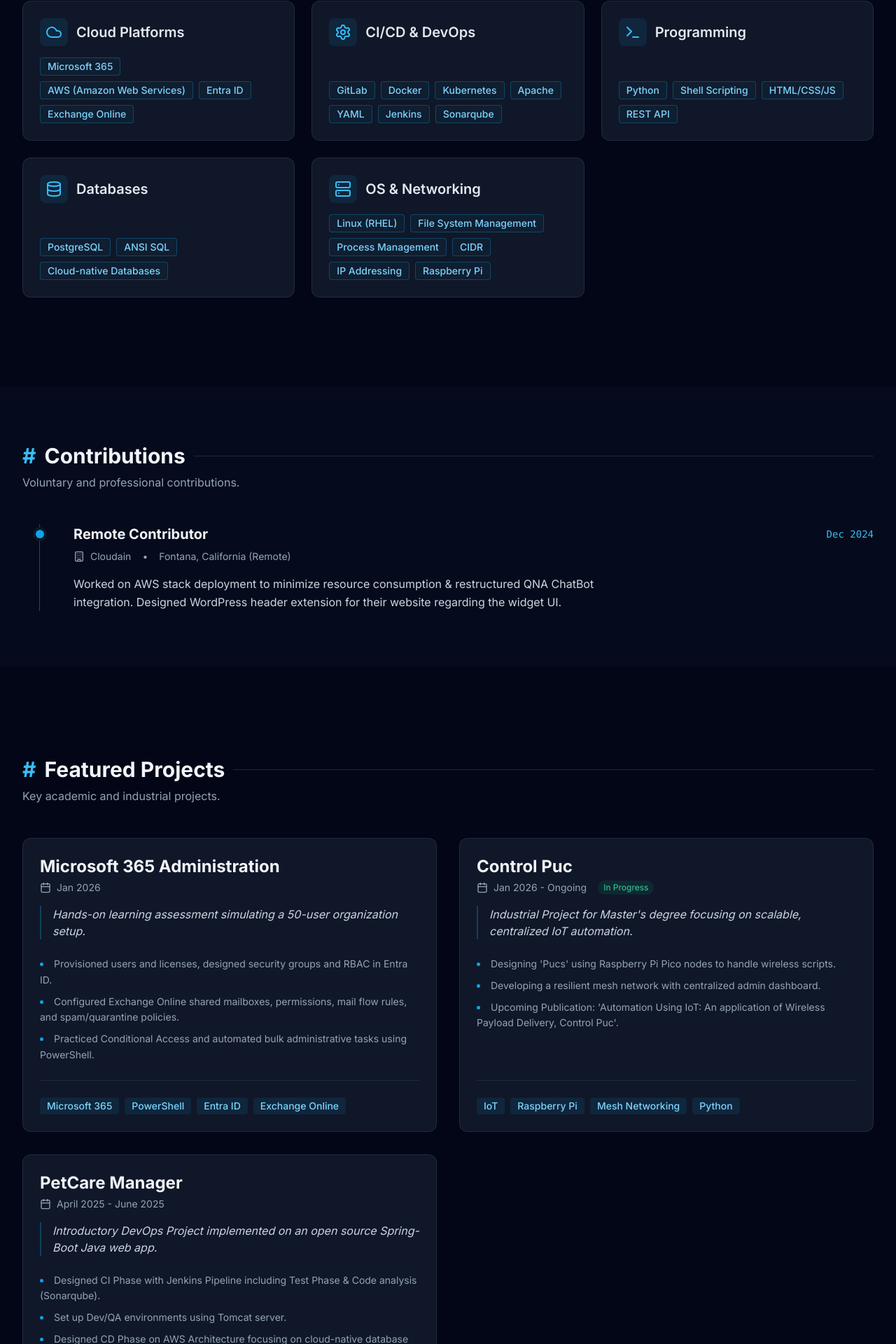
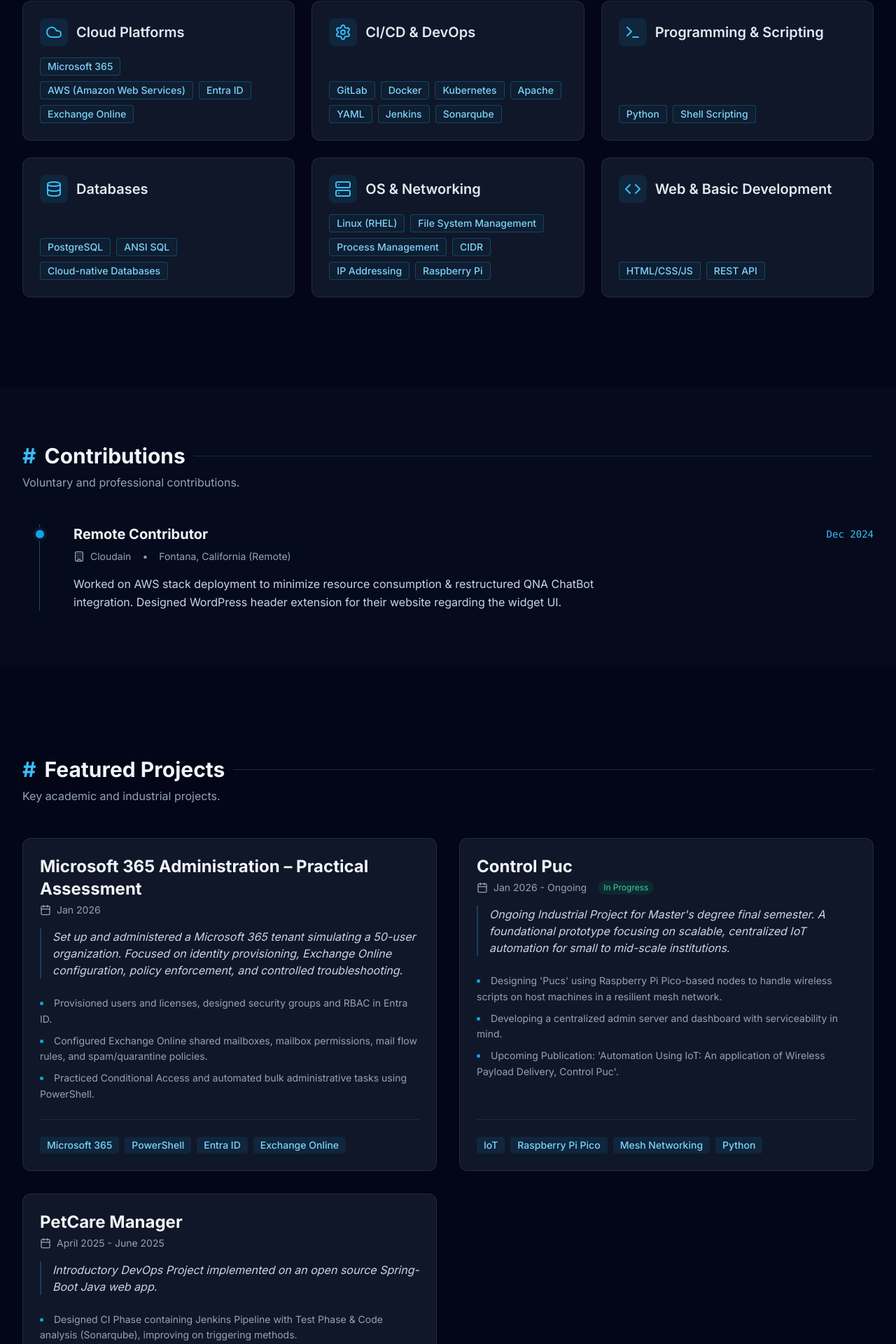
Before and after one commit to repositoryanindyadas/portfolio, a React (Vite) app: page / in a window 1280 px wide. Shown: the part 1043-2963 px from the top of the page at 70% size. Built offline with nearby package versions, Linux system fonts and the light colour scheme.

Commit message:
added content

```diff
--- a/constants.ts
+++ b/constants.ts
@@ -33,8 +33,8 @@
     skills: ["GitLab", "Docker", "Kubernetes", "Apache", "YAML", "Jenkins", "Sonarqube"],
   },
   {
-    title: "Programming",
-    skills: ["Python", "Shell Scripting", "HTML/CSS/JS", "REST API"],
+    title: "Programming & Scripting",
+    skills: ["Python", "Shell Scripting"],
   },
   {
     title: "Databases",
@@ -44,16 +44,20 @@
     title: "OS & Networking",
     skills: ["Linux (RHEL)", "File System Management", "Process Management", "CIDR", "IP Addressing", "Raspberry Pi"],
   },
+  {
+    title: "Web & Basic Development",
+    skills: ["HTML/CSS/JS", "REST API"],
+  },
 ];
 
 export const PROJECTS: Project[] = [
   {
-    title: "Microsoft 365 Administration",
+    title: "Microsoft 365 Administration – Practical Assessment",
     date: "Jan 2026",
-    description: "Hands-on learning assessment simulating a 50-user organization setup.",
+    description: "Set up and administered a Microsoft 365 tenant simulating a 50-user organization. Focused on identity provisioning, Exchange Online configuration, policy enforcement, and controlled troubleshooting.",
     bullets: [
       "Provisioned users and licenses, designed security groups and RBAC in Entra ID.",
-      "Configured Exchange Online shared mailboxes, permissions, mail flow rules, and spam/quarantine policies.",
+      "Configured Exchange Online shared mailboxes, mailbox permissions, mail flow rules, and spam/quarantine policies.",
       "Practiced Conditional Access and automated bulk administrative tasks using PowerShell.",
     ],
     techStack: ["Microsoft 365", "PowerShell", "Entra ID", "Exchange Online"],
@@ -62,22 +66,22 @@
     title: "Control Puc",
     date: "Jan 2026 - Ongoing",
     status: "In Progress",
-    description: "Industrial Project for Master's degree focusing on scalable, centralized IoT automation.",
+    description: "Ongoing Industrial Project for Master's degree final semester. A foundational prototype focusing on scalable, centralized IoT automation for small to mid-scale institutions.",
     bullets: [
-      "Designing 'Pucs' using Raspberry Pi Pico nodes to handle wireless scripts.",
-      "Developing a resilient mesh network with centralized admin dashboard.",
+      "Designing 'Pucs' using Raspberry Pi Pico-based nodes to handle wireless scripts on host machines in a resilient mesh network.",
+      "Developing a centralized admin server and dashboard with serviceability in mind.",
       "Upcoming Publication: 'Automation Using IoT: An application of Wireless Payload Delivery, Control Puc'.",
     ],
-    techStack: ["IoT", "Raspberry Pi", "Mesh Networking", "Python"],
+    techStack: ["IoT", "Raspberry Pi Pico", "Mesh Networking", "Python"],
   },
   {
     title: "PetCare Manager",
     date: "April 2025 - June 2025",
     description: "Introductory DevOps Project implemented on an open source Spring-Boot Java web app.",
     bullets: [
-      "Designed CI Phase with Jenkins Pipeline including Test Phase & Code analysis (Sonarqube).",
-      "Set up Dev/QA environments using Tomcat server.",
-      "Designed CD Phase on AWS Architecture focusing on cloud-native database deployment and app rollback features.",
+      "Designed CI Phase containing Jenkins Pipeline with Test Phase & Code analysis (Sonarqube), improving on triggering methods.",
+      "Set up Dev and QA environments using Tomcat server.",
+      "Designed CD Phase on AWS Architecture focusing on deploying a cloud-native database and adding app rollback features.",
     ],
     techStack: ["AWS", "Jenkins", "Spring Boot", "Sonarqube", "Tomcat"],
   },
@@ -154,7 +158,8 @@
 export const SKILL_ICONS: Record<string, any> = {
   "Cloud Platforms": Cloud,
   "CI/CD & DevOps": Settings,
-  "Programming": Terminal,
+  "Programming & Scripting": Terminal,
   "Databases": Database,
   "OS & Networking": Server,
+  "Web & Basic Development": Code,
 };
```
